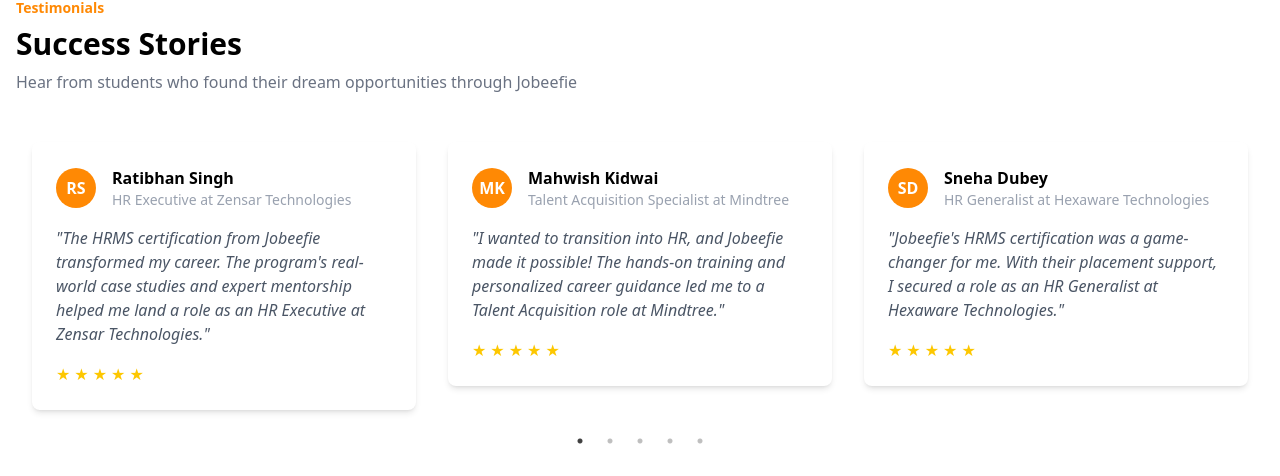
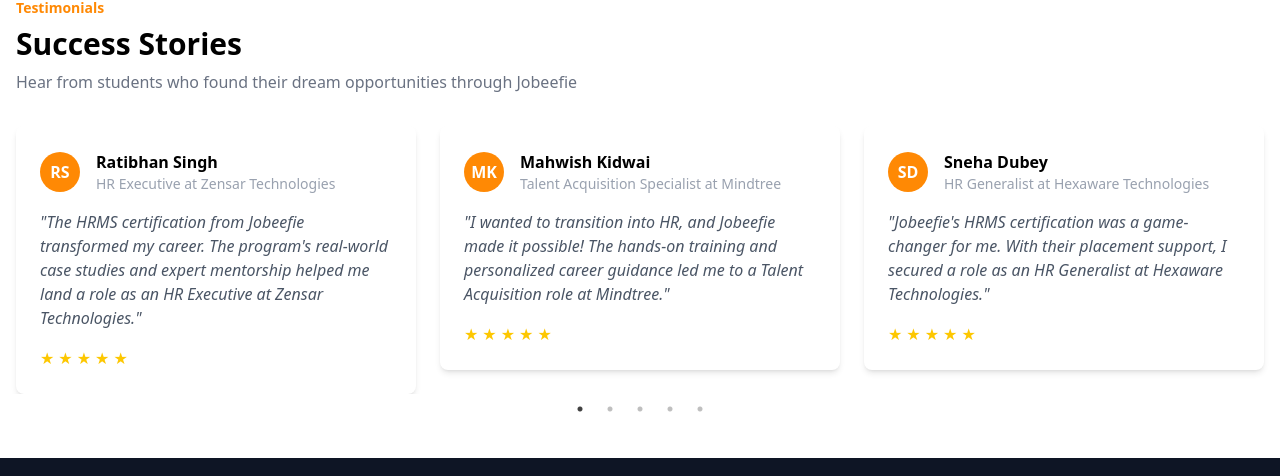
Before and after one commit to garimatiwari2004/jobeefie, a React (Vite) app in the folder frontend/: page / in a window 1280 px wide. Shown: the part 2275-2751 px from the top of the page. Built offline with nearby package versions, Linux system fonts and the light colour scheme; no server answers.

Commit message:
feat: enhance TestimonialCarousel with slider styles and adaptive height

```diff
--- a/frontend/src/components/homepage/carousel.jsx
+++ b/frontend/src/components/homepage/carousel.jsx
@@ -37,34 +37,41 @@
 ];
 
 export default function TestimonialCarousel() {
+  const sliderFix = `
+    .slick-slide > div {
+      margin: 0 12px;
+    }
+    .slick-list {
+      margin: 0 -12px;
+    }
+  `;
+
   const settings = {
     dots: true,
     infinite: true,
     speed: 500,
     slidesToShow: 3,
     slidesToScroll: 1,
+    adaptiveHeight: true,
     responsive: [
-      {
-        breakpoint: 1024,
-        settings: { slidesToShow: 2 },
-      },
-      {
-        breakpoint: 640,
-        settings: { slidesToShow: 1 },
-      },
+      { breakpoint: 1024, settings: { slidesToShow: 2 } },
+      { breakpoint: 640, settings: { slidesToShow: 1 } },
     ],
   };
 
   return (
     <div className="max-w-7xl mx-auto py-16 px-4">
+      <style>{sliderFix}</style>
+
       <p className="text-orange-400 font-semibold text-sm mb-2">Testimonials</p>
       <h2 className="text-3xl font-bold mb-2">Success Stories</h2>
       <p className="text-gray-500 mb-8">
         Hear from students who found their dream opportunities through Jobeefie
       </p>
+
       <Slider {...settings}>
         {testimonials.map((t, idx) => (
-          <div key={idx} className="p-4">
+          <div key={idx} className="!w-full">
             <div className="bg-white shadow-md rounded-lg p-6 h-full flex flex-col justify-between">
               <div className="flex items-center gap-4 mb-4">
                 <div className="bg-orange-400 text-white font-bold w-10 h-10 flex items-center justify-center rounded-full">
@@ -75,7 +82,9 @@
                   <p className="text-gray-400 text-sm">{t.role}</p>
                 </div>
               </div>
+
               <p className="text-gray-600 italic mb-4">"{t.text}"</p>
+
               <div className="flex gap-1">
                 {Array.from({ length: 5 }).map((_, i) => (
                   <span key={i} className="text-yellow-400">★</span>
```
